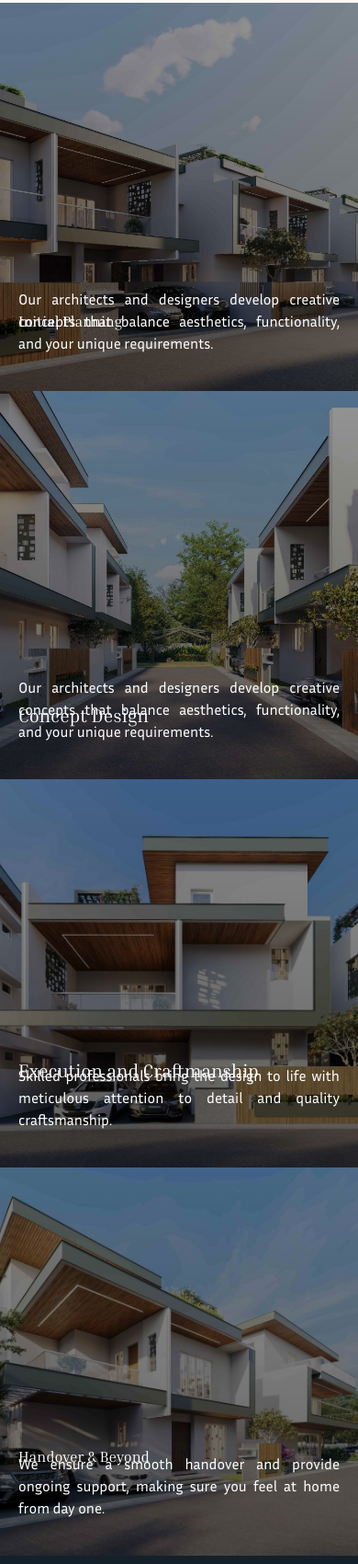
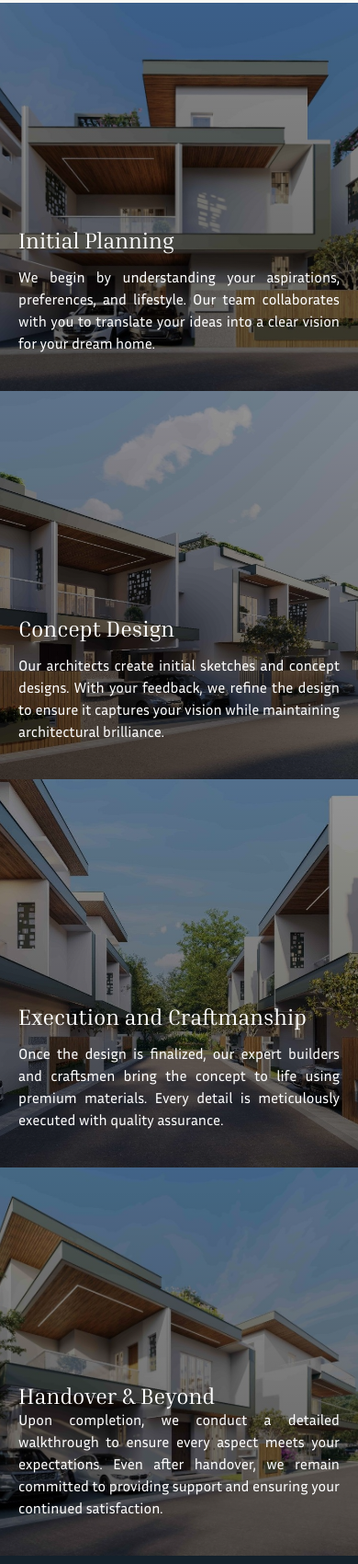
Before and after one commit to joeson2798/EivaaHomes, a website: page aboutus.html in a window 390 px wide. Shown: the part 3705-5405 px from the top of the page at 92% size. Drawn offline with Linux system fonts and the light colour scheme.

Commit message:
aboutus updated with ui changes

```diff
--- a/aboutus.html
+++ b/aboutus.html
@@ -234,7 +234,7 @@
             class="font-heading text-2xl"
             data-aos="fade-up"
             data-aos-delay="200"
-            data-aos-duration="800"
+            data-aos-duration="700"
           >
             Tailor-Made Excellence
           </h1>
@@ -242,7 +242,7 @@
             class="text-[#7A7A7A] pt-[10px] font-paragraph text-justify"
             data-aos="fade-up"
             data-aos-delay="200"
-            data-aos-duration="800"
+            data-aos-duration="700"
           >
             Every home we build reflects our client's vision. Our tailor-made
             infrastructure service ensures your specific design preferences are
@@ -255,16 +255,16 @@
           <h1
             class="font-heading text-2xl"
             data-aos="fade-up"
-            data-aos-delay="800"
-            data-aos-duration="800"
+            data-aos-delay="700"
+            data-aos-duration="700"
           >
             Sustainable Solutions
           </h1>
           <p
             class="text-[#7A7A7A] pt-[10px] font-paragraph text-justify"
             data-aos="fade-up"
-            data-aos-delay="800"
-            data-aos-duration="800"
+            data-aos-delay="700"
+            data-aos-duration="700"
           >
             We incorporate eco-friendly designs and materials, ensuring luxury
             without compromising on sustainability.
@@ -278,16 +278,16 @@
           <h1
             class="font-heading text-2xl opacity-0"
             data-aos="fade-up"
-            data-aos-delay="1300"
-            data-aos-duration="800"
+            data-aos-delay="1100"
+            data-aos-duration="700"
           >
             Transparent Process
           </h1>
           <p
             class="text-[#7A7A7A] pt-[10px] font-paragraph text-justify"
             data-aos="fade-up"
-            data-aos-delay="1300"
-            data-aos-duration="800"
+            data-aos-delay="1100"
+            data-aos-duration="700"
           >
             From the initial concept to the final handover, we keep you informed
             every step of the way. Our clear communication ensures a stress-free
@@ -300,16 +300,16 @@
           <h1
             class="font-heading text-2xl"
             data-aos="fade-up"
-            data-aos-delay="1900"
-            data-aos-duration="800"
+            data-aos-delay="1500"
+            data-aos-duration="700"
           >
             Client-Centric Approach
           </h1>
           <p
             class="text-[#7A7A7A] pt-[10px] font-paragraph text-justify"
             data-aos="fade-up"
-            data-aos-delay="1900"
-            data-aos-duration="800"
+            data-aos-delay="1500"
+            data-aos-duration="700"
           >
             Your satisfaction is our ultimate priority. We collaborate closely
             with you to ensure your home not only meets but exceeds your
@@ -325,6 +325,47 @@
         class="relative w-full h-[50vh] md:w-1/4 md:h-[90%] overflow-hidden group md:hover:h-[90%] md:hover:w-[45%] transition-all duration-500"
       >
         <img
+          src="./images/aboutus/photosection3.jpeg"
+          class="h-full w-full object-cover"
+        />
+        <div
+          class="absolute inset-0 bg-gradient-to-b from-black/40 to-black/60 pointer-events-none"
+        ></div>
+        <div
+          class="absolute bottom-10 left-5 text-white lg:text-3xl md:text-2xl sm:text-2xl text-2xl"
+        >
+          <h1
+            class="font-heading absolute bottom-[120px] sm:bottom-[100px] md:bottom-[80px] translate-y-full transition-all duration-500 md:group-hover:translate-y-0 mb-[20px] sm:mb-[10px] md:mb-[20px]"
+          >
+            Initial Planning
+          </h1>
+          <!-- Static paragraph for small screens -->
+          <p
+            class="block md:hidden text-base text-justify pr-[20px] font-paragraph sm:mb-[20px]"
+            data-aos="fade-up"
+            data-aos-delay="200"
+            data-aos-duration="800"
+          >
+            We begin by understanding your aspirations, preferences, and
+            lifestyle. Our team collaborates with you to translate your ideas
+            into a clear vision for your dream home.
+          </p>
+          <!-- Animated paragraph for md and above -->
+          <p
+            class="hidden md:block text-base md:mb-[20px] pr-[20px] font-paragraph transform transition-all duration-500 ease-in-out md:opacity-0 md:translate-y-40 md:group-hover:opacity-100 md:group-hover:translate-y-0"
+          >
+            We begin by understanding your aspirations, preferences, and
+            lifestyle. Our team collaborates with you to translate your ideas
+            into a clear vision for your dream home.
+          </p>
+        </div>
+      </div>
+
+      <!-- Block 2 -->
+      <div
+        class="relative w-full h-[50vh] md:w-1/4 md:h-[90%] overflow-hidden group md:hover:h-[90%] md:hover:w-[45%] transition-all duration-500"
+      >
+        <img
           src="./images/aboutus/photosection1.jpeg"
           class="h-full w-full object-cover"
         />
@@ -332,34 +373,36 @@
           class="absolute inset-0 bg-gradient-to-b from-black/40 to-black/60 pointer-events-none"
         ></div>
         <div
-          class="absolute bottom-10 left-5 text-white lg:text-3xl md:text-2xl sm:text-2xl"
+          class="absolute bottom-10 left-5 text-white lg:text-3xl md:text-2xl sm:text-2xl text-2xl"
         >
           <h1
-            class="font-heading absolute sm:bottom-[100px] md:bottom-[60px] translate-y-full transition-all duration-500 md:group-hover:translate-y-0 md:mb-[20px]"
+            class="font-heading absolute bottom-[120px] sm:bottom-[100px] md:bottom-[80px] translate-y-full transition-all duration-500 md:group-hover:translate-y-0 mb-[20px] sm:mb-[10px] md:mb-[20px]"
           >
-            Initial Planning
+            Concept Design
           </h1>
           <!-- Static paragraph for small screens -->
           <p
-            class="block md:hidden text-base text-justify pr-[20px] font-paragraph"
+            class="block md:hidden text-base text-justify pr-[20px] font-paragraph sm:mb-[20px]"
             data-aos="fade-up"
             data-aos-delay="200"
             data-aos-duration="800"
           >
-            Our architects and designers develop creative concepts that balance
-            aesthetics, functionality, and your unique requirements.
+            Our architects create initial sketches and concept designs. With
+            your feedback, we refine the design to ensure it captures your
+            vision while maintaining architectural brilliance.
           </p>
           <!-- Animated paragraph for md and above -->
           <p
-            class="hidden md:block text-base md:mb-[20px] pr-[20px] font-paragraph transform transition-all duration-500 ease-in-out md:opacity-0 md:translate-y-40 md:group-hover:opacity-100 md:group-hover:translate-y-0"
+            class="hidden md:block text-base mb-[20px] pr-[20px] font-paragraph transform transition-all duration-500 ease-in-out md:opacity-0 md:translate-y-40 md:group-hover:opacity-100 md:group-hover:translate-y-0"
           >
-            Our architects and designers develop creative concepts that balance
-            aesthetics, functionality, and your unique requirements.
+            Our architects create initial sketches and concept designs. With
+            your feedback, we refine the design to ensure it captures your
+            vision while maintaining architectural brilliance.
           </p>
         </div>
       </div>
 
-      <!-- Block 2 -->
+      <!-- Block 3 -->
       <div
         class="relative w-full h-[50vh] md:w-1/4 md:h-[90%] overflow-hidden group md:hover:h-[90%] md:hover:w-[45%] transition-all duration-500"
       >
@@ -371,72 +414,34 @@
           class="absolute inset-0 bg-gradient-to-b from-black/40 to-black/60 pointer-events-none"
         ></div>
         <div
-          class="absolute bottom-10 left-5 text-white lg:text-3xl md:text-2xl text-xl"
+          class="absolute bottom-10 left-5 text-white lg:text-3xl md:text-2xl sm:text-2xl text-2xl"
         >
           <h1
-            class="font-heading absolute sm:bottom-[100px] md:bottom-[60px] translate-y-full transition-all duration-500 md:group-hover:translate-y-0 mb-[20px]"
+            class="font-heading absolute bottom-[130px] sm:bottom-[100px] md:bottom-[80px] translate-y-full transition-all duration-500 md:group-hover:translate-y-0 mb-[10px] sm:mb-[10px] md:mb-[20px]"
           >
-            Concept Design
+            Execution and Craftmanship
           </h1>
           <!-- Static paragraph for small screens -->
           <p
-            class="block md:hidden text-base text-justify pr-[20px] font-paragraph"
+            class="block md:hidden text-base text-justify pr-[20px] font-paragraph sm:mb-[20px]"
             data-aos="fade-up"
             data-aos-delay="200"
             data-aos-duration="800"
           >
-            Our architects and designers develop creative concepts that balance
-            aesthetics, functionality, and your unique requirements.
+            Once the design is finalized, our expert builders and craftsmen
+            bring the concept to life using premium materials. Every detail is
+            meticulously executed with quality assurance.
           </p>
           <!-- Animated paragraph for md and above -->
           <p
             class="hidden md:block text-base mb-[20px] pr-[20px] font-paragraph transform transition-all duration-500 ease-in-out md:opacity-0 md:translate-y-40 md:group-hover:opacity-100 md:group-hover:translate-y-0"
           >
-            Our architects and designers develop creative concepts that balance
-            aesthetics, functionality, and your unique requirements.
+            Once the design is finalized, our expert builders and craftsmen
+            bring the concept to life using premium materials. Every detail is
+            meticulously executed with quality assurance.
           </p>
         </div>
       </div>
-
-      <!-- Block 3 -->
-      <div
-        class="relative w-full h-[50vh] md:w-1/4 md:h-[90%] overflow-hidden group md:hover:h-[90%] md:hover:w-[45%] transition-all duration-500"
-      >
-        <img
-          src="./images/aboutus/photosection3.jpeg"
-          class="h-full w-full object-cover"
-        />
-        <div
-          class="absolute inset-0 bg-gradient-to-b from-black/40 to-black/60 pointer-events-none"
-        ></div>
-        <div
-          class="absolute bottom-10 left-5 text-white lg:text-3xl md:text-2xl text-xl"
-        >
-          <h1
-            class="font-heading absolute bottom-[80px] md:bottom-[60px] translate-y-full transition-all duration-500 md:group-hover:translate-y-0 md:mb-[20px]"
-          >
-            Execution and Craftmanship
-          </h1>
-          <!-- Static paragraph for small screens -->
-          <p
-            class="block md:hidden text-base text-justify pr-[20px] font-paragraph"
-            data-aos="fade-up"
-            data-aos-delay="200"
-            data-aos-duration="800"
-          >
-            Skilled professionals bring the design to life with meticulous
-            attention to detail and quality craftsmanship.
-          </p>
-          <!-- Animated paragraph for md and above -->
-          <p
-            class="hidden md:block text-base mb-[20px] pr-[20px] font-paragraph transform transition-all duration-500 ease-in-out md:opacity-0 md:translate-y-40 md:group-hover:opacity-100 md:group-hover:translate-y-0"
-          >
-            Skilled professionals bring the design to life with meticulous
-            attention to detail and quality craftsmanship.
-          </p>
-        </div>
-      </div>
-
       <div
         class="relative w-full h-[50vh] md:w-1/4 md:h-[90%] overflow-hidden group md:hover:h-[90%] md:hover:w-[45%] transition-all duration-500"
       >
@@ -448,29 +453,33 @@
           class="absolute inset-0 bg-gradient-to-b from-black/40 to-black/60 pointer-events-none"
         ></div>
         <div
-          class="absolute bottom-10 left-5 text-white lg:text-3xl md:text-2xl sm:text-2xl"
+          class="absolute bottom-10 left-5 text-white lg:text-3xl md:text-2xl sm:text-2xl text-2xl"
         >
           <h1
-            class="font-heading absolute bottom-[80px] md:bottom-[60px] translate-y-full transition-all duration-500 md:group-hover:translate-y-0 md:mb-[20px]"
+            class="font-heading absolute bottom-[140px] sm:bottom-[100px] md:bottom-[80px] translate-y-full transition-all duration-500 md:group-hover:translate-y-0 mb-[10px] sm:mb-[30px] md:mb-[20px]"
           >
             Handover & Beyond
           </h1>
           <!-- Static paragraph for small screens -->
           <p
-            class="block md:hidden text-base text-justify pr-[20px] font-paragraph"
+            class="block md:hidden text-base text-justify pr-[20px] font-paragraph sm:mb-[20px]"
             data-aos="fade-up"
             data-aos-delay="200"
             data-aos-duration="800"
           >
-            We ensure a smooth handover and provide ongoing support, making sure
-            you feel at home from day one.
+            Upon completion, we conduct a detailed walkthrough to ensure every
+            aspect meets your expectations. Even after handover, we remain
+            committed to providing support and ensuring your continued
+            satisfaction.
           </p>
           <!-- Animated paragraph for md and above -->
           <p
-            class="hidden md:block text-base md:mb-[20px] pr-[20px] font-paragraph transform transition-all duration-500 ease-in-out md:opacity-0 md:translate-y-40 md:group-hover:opacity-100 md:group-hover:translate-y-0"
+            class="hidden md:block text-base mb-[20px] pr-[20px] font-paragraph transform transition-all duration-500 ease-in-out md:opacity-0 md:translate-y-40 md:group-hover:opacity-100 md:group-hover:translate-y-6"
           >
-            We ensure a smooth handover and provide ongoing support, making sure
-            you feel at home from day one.
+            Upon completion, we conduct a detailed walkthrough to ensure every
+            aspect meets your expectations. Even after handover, we remain
+            committed to providing support and ensuring your continued
+            satisfaction.
           </p>
         </div>
       </div>
```
